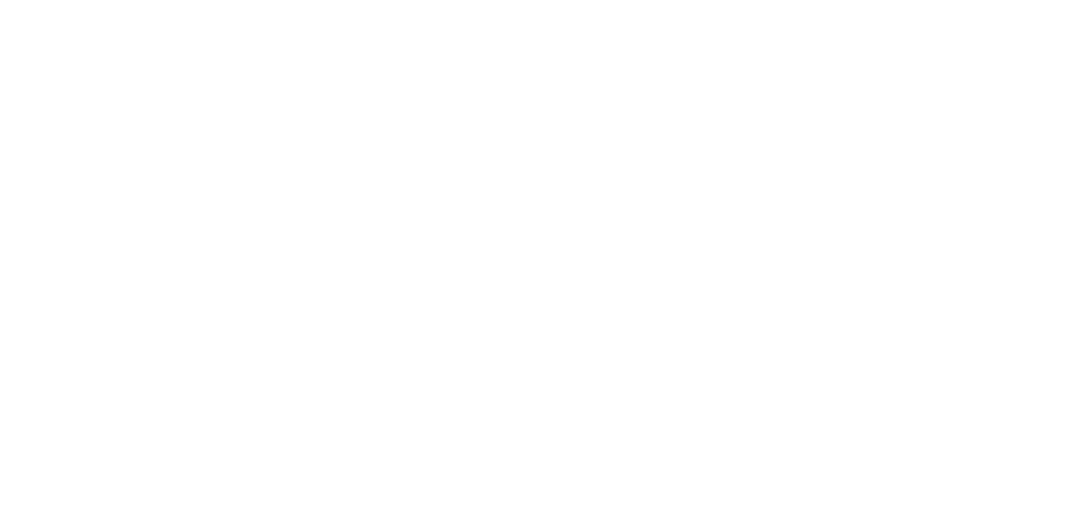
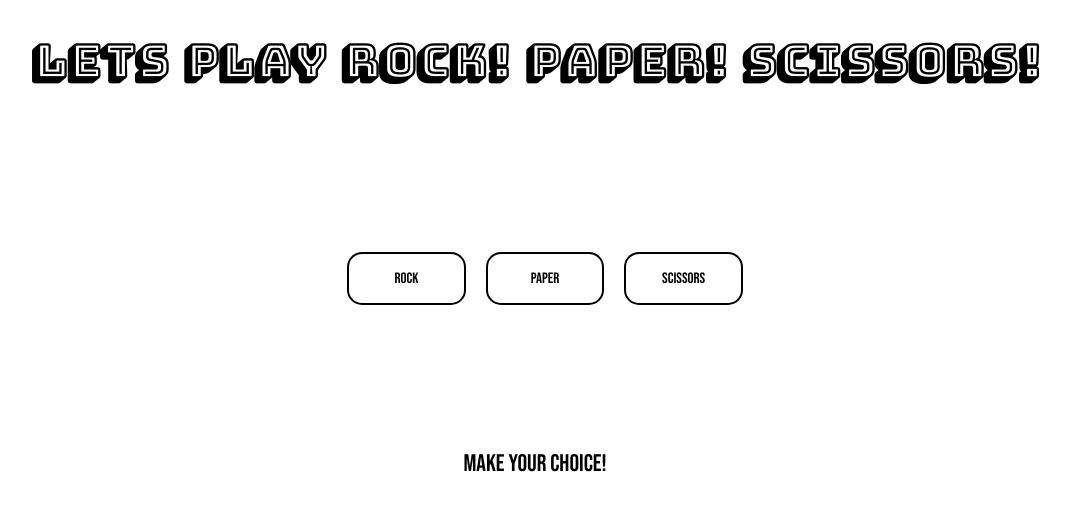
Before and after one commit to antgarcia12/rps-project, a plain HTML site: page index.html in a window 1280 px wide. Shown: the whole page, without its empty margins (105-1175 px from the left). Drawn offline with Linux system fonts and the light colour scheme.

Commit message:
styled buttons and added header/subheader

```diff
--- a/index.html
+++ b/index.html
@@ -4,8 +4,23 @@
         <meta charset="UTF-8">
         <title>Rock, Paper, Scissors!</title>
         <link rel="stylesheet" href="style.css">
+        <link rel="preconnect" href="https://fonts.gstatic.com">
+        <link href="https://fonts.googleapis.com/css2?family=Bungee+Shade&display=swap" rel="stylesheet">
+        <link rel="preconnect" href="https://fonts.gstatic.com">
+        <link href="https://fonts.googleapis.com/css2?family=Bebas+Neue&family=Bungee+Shade&display=swap" rel="stylesheet">
     </head>
     <body>
         <script type="text/JavaScript" src="index.js"></script>
+            <div class="rpsHeading">
+                <h1>Lets Play Rock! Paper! Scissors!</h1>
+            </div>
+            <div class="rpsButtons">
+                <button class="rps">Rock</button>
+                <button class="rps">Paper</button>
+                <button class="rps">Scissors</button>
+            </div>
+            <div class="threeChoices">
+                <p class="choices">Make your choice!</p>
+            </div>
     </body>
 </html>
--- a/index.js
+++ b/index.js
@@ -21,4 +21,4 @@ function letsPlay(player1, player2) {
 
 }
 
-console.log(letsPlay('paper', 'rock'));
+console.log(letsPlay('paper', 'paper'));
--- a/style.css
+++ b/style.css
@@ -0,0 +1,53 @@
+* {
+    margin: 0;
+    padding: 0;
+    box-sizing: border-box;
+}
+
+.rpsHeading {
+    margin: 0 auto;
+    display: flex;
+    align-items: center;
+    justify-content: center;
+    margin-top: 2em;
+    margin-bottom: 3em;
+}
+
+h1 {
+    font-family: 'Bungee Shade', cursive;
+    font-size: 45px;
+}
+
+.rpsButtons {
+    margin: 0 auto;
+    display: flex;
+    align-items: center;
+    justify-content: center;
+    margin-top: 10rem;
+    margin-bottom: 3em;
+}
+
+.rps {
+    margin-left: 20px;
+    padding: 15px 32px;
+    border-radius: 15px;
+    width: 118.6px;
+    font-family: 'Bebas Neue', cursive;
+    font-weight: 200;
+    font-size: 15px;
+    background-color: white;
+    border: 2px solid black;
+}
+
+.threeChoices {
+    margin: 0 auto;
+    display: flex;
+    align-items: center;
+    justify-content: center;
+    margin-top: 9em;
+}
+
+.choices {
+    font-family: 'Bebas Neue', cursive;
+    font-size: 24px;
+}
```
